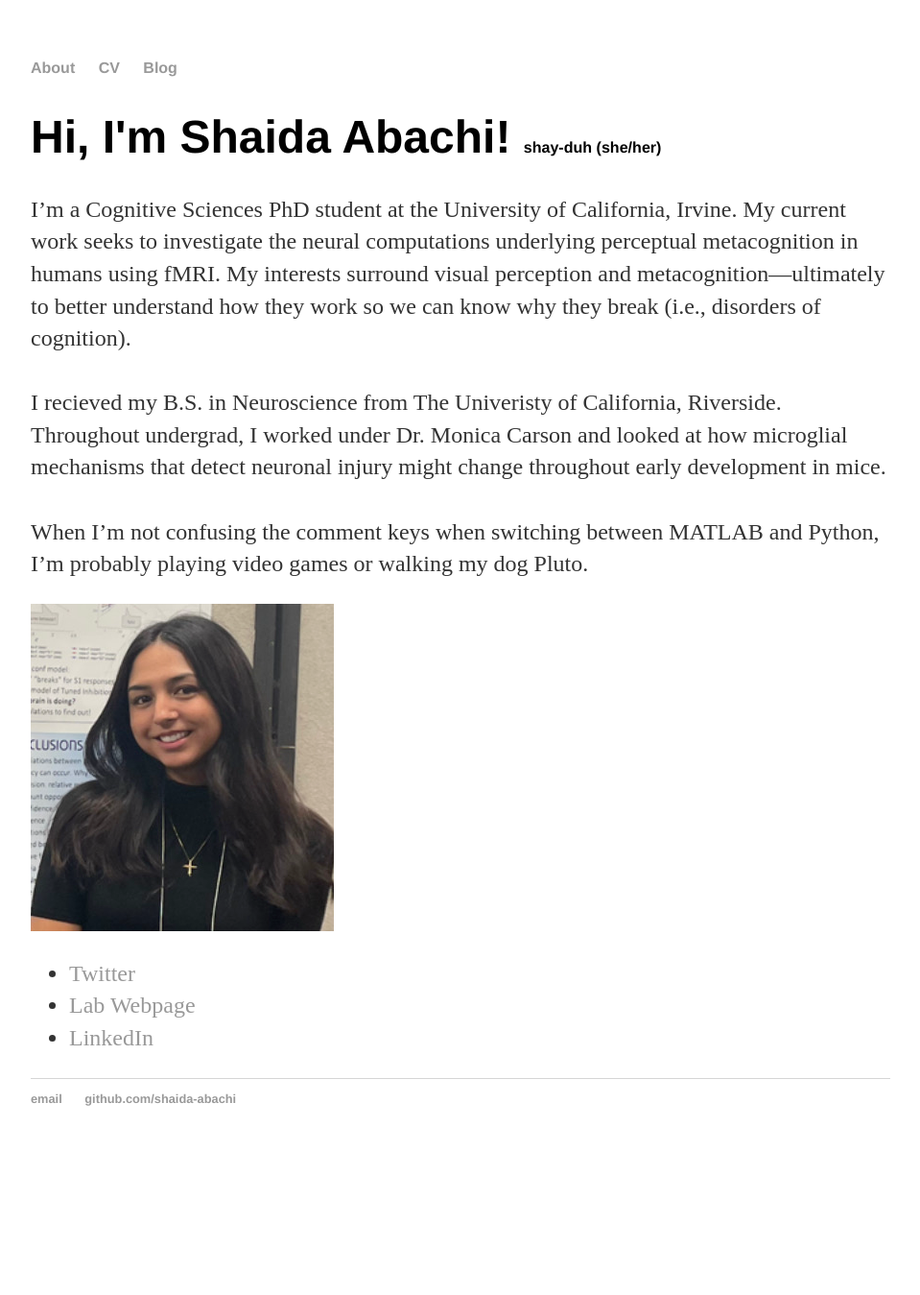
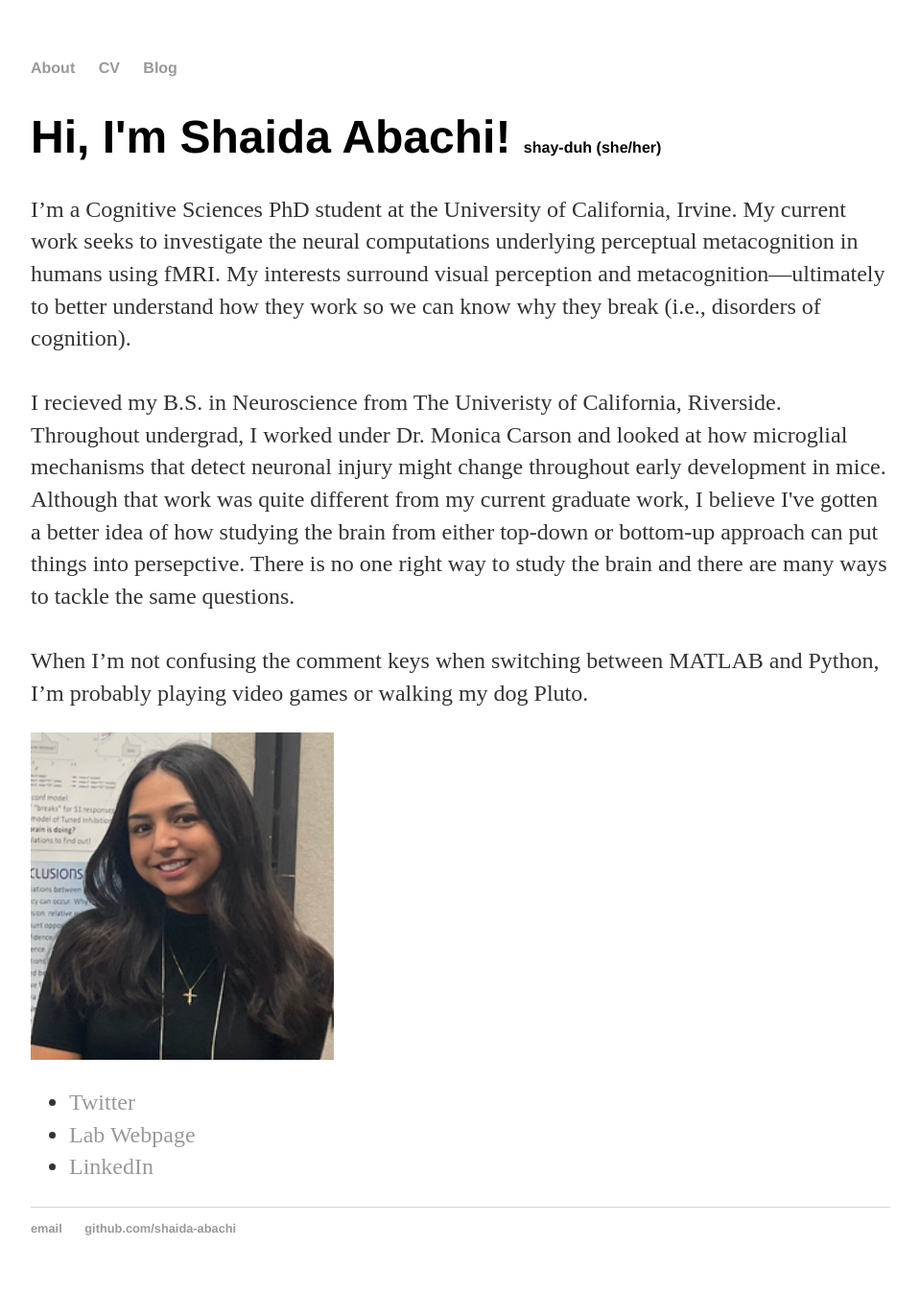
Before and after one commit to shaida-abachi/shaida-abachi.github.io, a Jekyll site: the page built from index.html, in a window 1280 px wide. Shown: the whole page at 96% size, without its empty margins (160-1119 px from the left). Built offline with Jekyll 4.4.1, drawn with Linux system fonts in a browser that asks for light colours; before the commit the page ends 1214 px from its top, so only the background shows below that.

Commit message:
Update index.html

```diff
--- a/index.html
+++ b/index.html
@@ -8,8 +8,15 @@ title: Shaida Abachi
 
 			<p>I’m a Cognitive Sciences PhD student at the University of California, Irvine. My current work seeks to investigate the neural computations underlying perceptual metacognition in humans using fMRI.
 				My interests surround visual perception and metacognition—ultimately to better understand how they work so we can know why they break (i.e., disorders of cognition).<br><br>
-				I recieved my B.S. in Neuroscience from The Univeristy of California, Riverside. Throughout undergrad, I worked under Dr. Monica Carson and looked at how microglial mechanisms that detect neuronal injury might change throughout early development in mice.<br><br>
+
+				I recieved my B.S. in Neuroscience from The Univeristy of California, Riverside. Throughout undergrad, I worked under
+				Dr. Monica Carson and looked at how microglial mechanisms that detect neuronal injury might change throughout early development in mice.
+				Although that work was quite different from my current graduate work, I believe I've gotten a better idea of how studying the brain from
+				either top-down or bottom-up approach can put things into persepctive. There is no one right way to study the brain and there are many
+				ways to tackle the same questions.<br><br>
+
 				When I’m not confusing the comment keys when switching between MATLAB and Python, I’m probably playing video games or walking my dog Pluto. </p>
+
 			<div class="profile float-right">
      		   	<img class="img-fluid z-depth-1 rounded" src="/img/home_pic.png">
        			</div>
```
